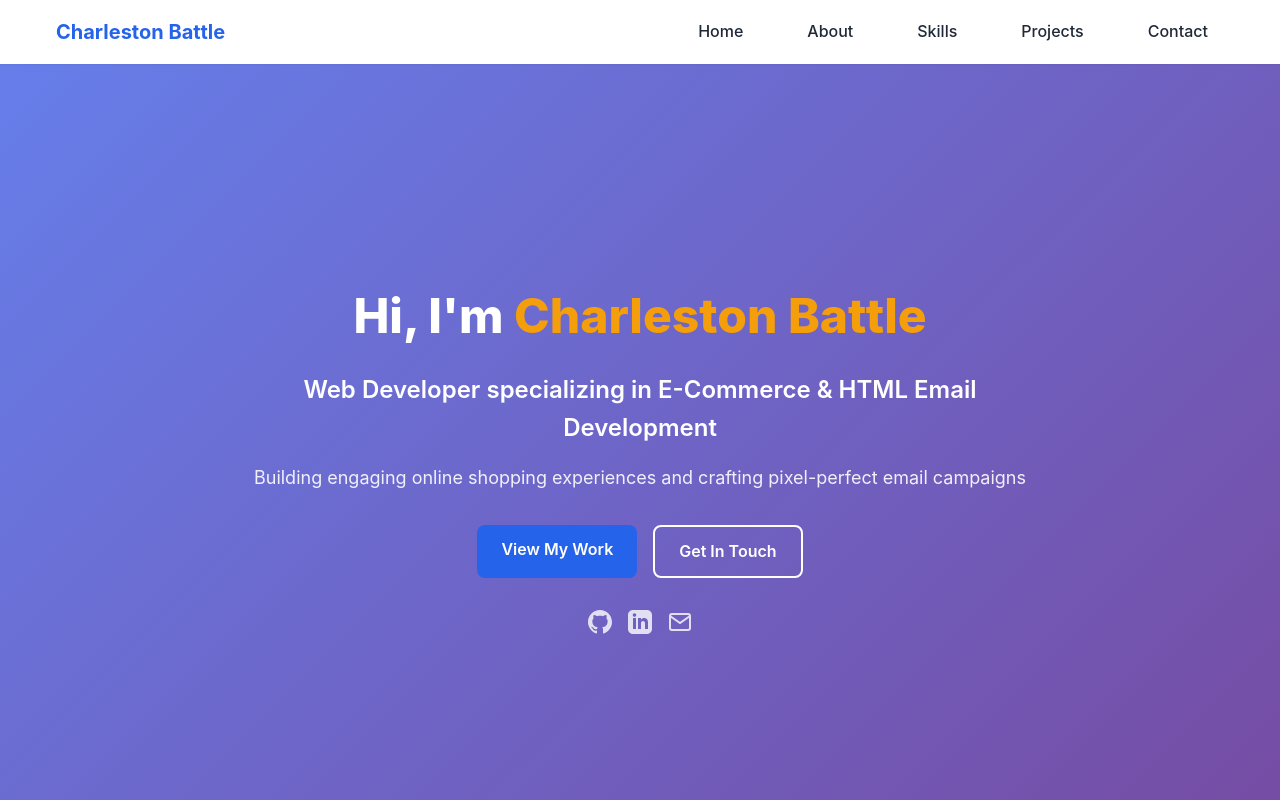
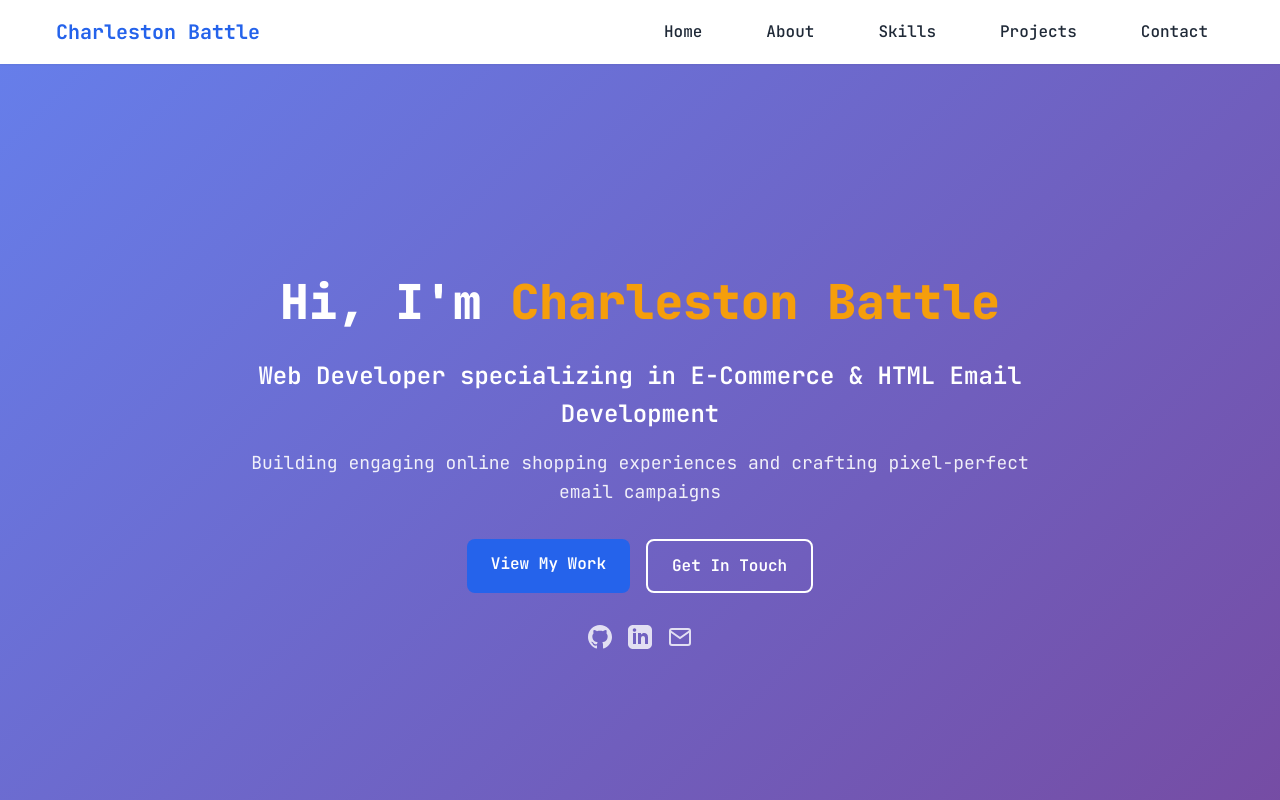
Before and after one commit to sacredibis/web_portfolio, a plain HTML site: page index.html in a window 1280 px wide. Shown: the top 800 px of the page. Drawn offline with Linux system fonts and the light colour scheme.

Commit message:
feat: Implement JetBrains Mono with System Font Fallback
Adds the 'JetBrains Mono' font for a distinctive portfolio style while ensuring high performance and compatibility by falling back to the native system font stack if the custom font fails to load.

Changes:
- index.html: Added Google Fonts link for JetBrains Mono.
- styles.css: Updated `--font-primary` CSS variable to prioritize 'JetBrains Mono'.

```diff
--- a/index.html
+++ b/index.html
@@ -5,6 +5,7 @@
     <meta name="viewport" content="width=device-width, initial-scale=1.0">
     <meta name="description" content="Web Developer Portfolio - E-Commerce & HTML Email Specialist">
     <title>Charleston Battle | Web Developer Portfolio</title>
+    <link href="https://fonts.googleapis.com/css2?family=JetBrains+Mono:ital,wght@0,100..800;1,100..800&display=swap" rel="stylesheet">
     <link rel="stylesheet" href="styles.css">
 </head>
 <body>
--- a/styles.css
+++ b/styles.css
@@ -25,7 +25,7 @@
     --spacing-xl: 6rem;
 
     /* Typography */
-    --font-primary: -apple-system, BlinkMacSystemFont, 'Segoe UI', Roboto, 'Helvetica Neue', Arial, sans-serif;
+    --font-primary: 'JetBrains mono', -apple-system, BlinkMacSystemFont, 'Segoe UI', Roboto, 'Helvetica Neue', Arial, sans-serif;
     --font-size-base: 1rem;
     --font-size-lg: 1.125rem;
     --font-size-xl: 1.25rem;
```
Also changed, not shown: 2 other files.
